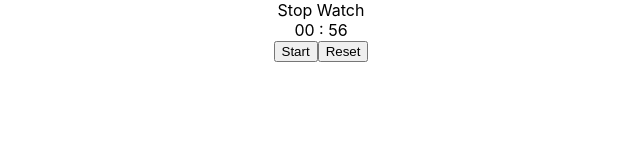
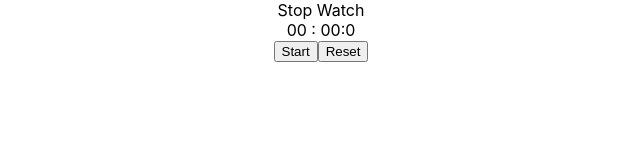
Before and after one commit to pragyasharm/frontend-machine-coding, a React (Create React App) app: page / in a window 1280 px wide. Shown: the top 160 px of the page, without its empty margins (319-959 px from the left). Built offline with nearby package versions, Linux system fonts and the light colour scheme.

Commit message:
millieconds changes

```diff
--- a/src/Components/StopWatch.js
+++ b/src/Components/StopWatch.js
@@ -1,22 +1,26 @@
 import React, { useEffect, useState } from 'react'
 
 const StopWatch = () => {
-    const [seconds, setSeconds] = useState(56);
+    const [millisecond, setMillisecond] = useState(0);
+    const [seconds, setSeconds] = useState(0);
     const [minutes, setMinutes] = useState(0);
     const [toggleStart, setToggleStart] = useState(true);
 
     useEffect(()=> {
 
         const intervalId = setInterval(() => {
-          return !toggleStart && (seconds === 59 ?
-            (setMinutes((minutes)=> minutes+1), setSeconds(0))
-            : setSeconds((seconds)=> seconds+1) )
-        }, 1000);
+          return !toggleStart && (
+            millisecond > 900 ? (
+                (seconds == 59 ? (setMinutes((minutes) => minutes + 1 ), setSeconds(0), setMillisecond(0)) : setSeconds((seconds)=> seconds+1), setMillisecond(0))
+                )
+            : setMillisecond((millisecond)=> millisecond+10)
+            )
+        }, 10);
             return () => {
                 clearInterval(intervalId);
             }
 
-    }, [toggleStart, seconds, minutes])
+    }, [toggleStart, millisecond, seconds, minutes])
 
     const handleStartStop = () => {
         setToggleStart(!toggleStart);
@@ -24,13 +28,13 @@ const StopWatch = () => {
 
     const handleReset = () => {
         setToggleStart(false);
-        setSeconds(56)
+        setSeconds(0)
     }
 
     return (
         <>
             <div>Stop Watch</div>
-            <div>{minutes < 10 ? <span>0{minutes}</span> : <span>{minutes}</span>} : {seconds < 10 ? <span>0{seconds}</span> : <span>{seconds}</span>}</div>
+            <div>{minutes < 10 ? <span>0{minutes}</span> : <span>{minutes}</span>} : {seconds < 10 ? <span>0{seconds}</span> : <span>{seconds}</span>}:{millisecond}</div>
             <button onClick={handleStartStop}>{toggleStart ? "Start" : "Stop"}</button>
             <button onClick={handleReset}>Reset</button>
         </>
```
